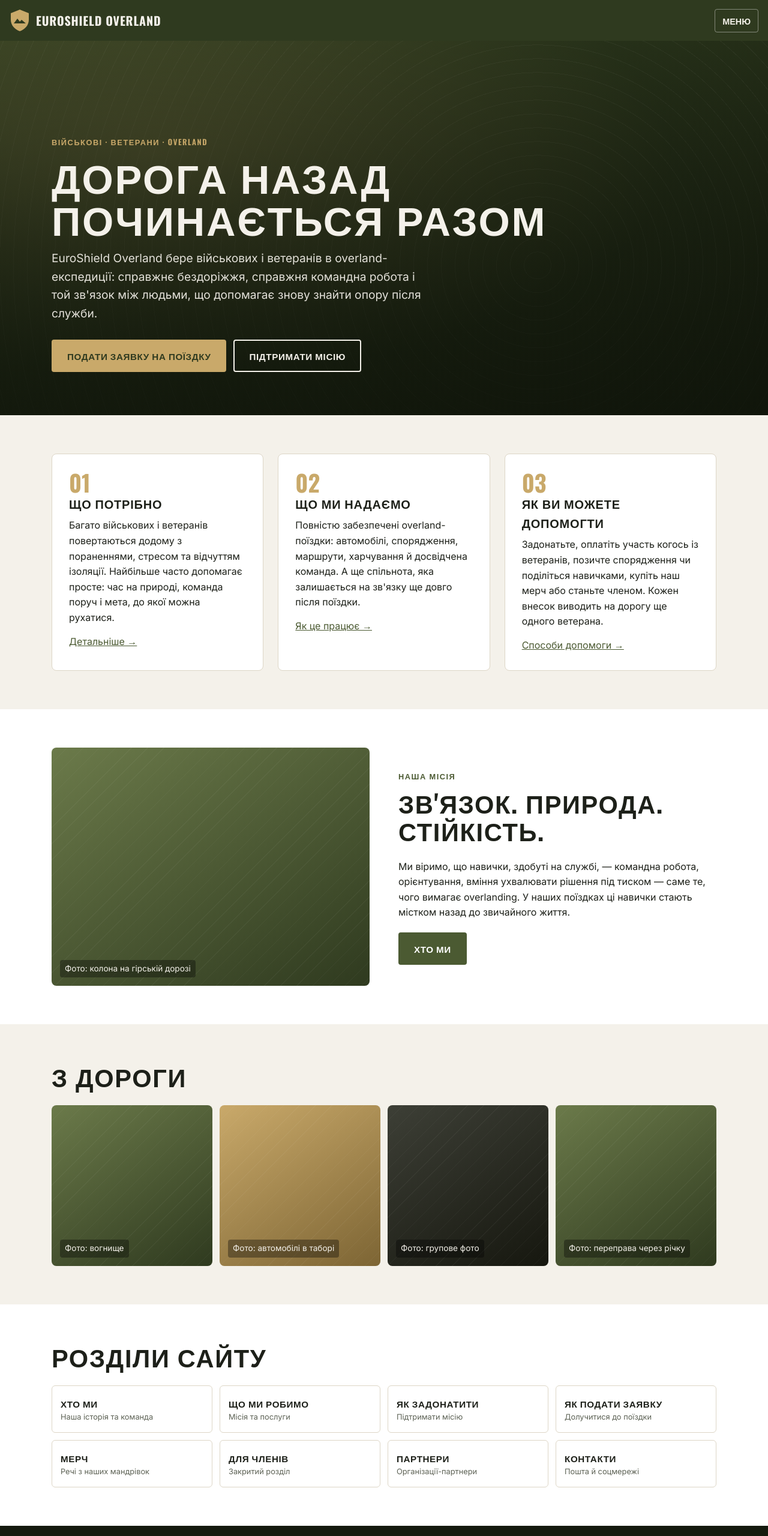
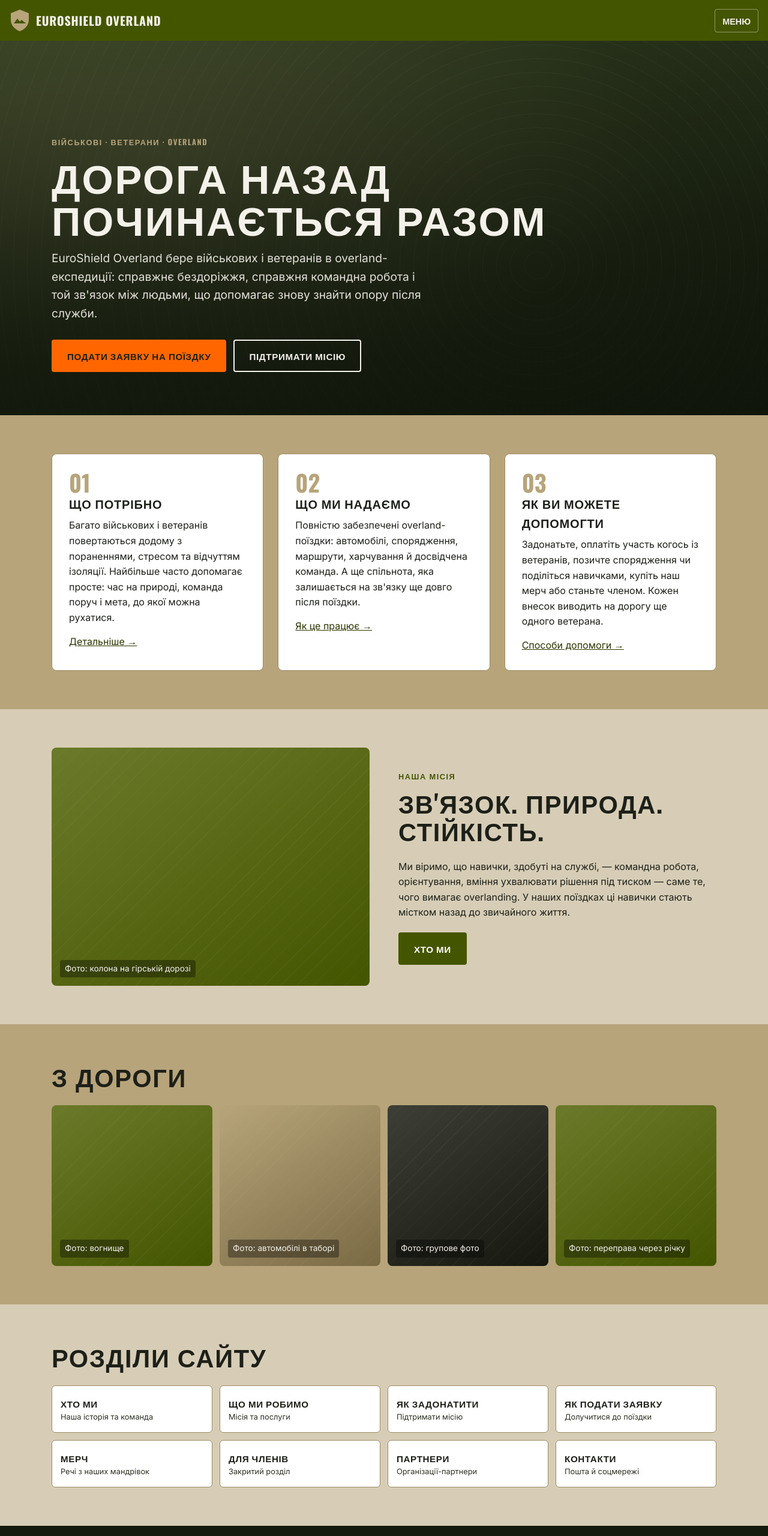
Before and after one commit to Gaspode3/euroshield-overland-site, a plain HTML site: page uk/index.html in a window 1280 px wide. Shown: the top 2560 px of the page at 60% size. Drawn offline with nearby package versions, Linux system fonts and the light colour scheme.

Commit message:
Apply official brand palette: olive, orange, white and desert tan background
Co-Authored-By: Claude Sonnet 5.5 <noreply@anthropic.com>
Claude-Session: https://claude.ai/code/session_01Bpx6PSsqd7xhWJgvbjn5Pk

```diff
--- a/uk/index.html
+++ b/uk/index.html
@@ -11,14 +11,18 @@
 <link href="https://fonts.googleapis.com/css2?family=Oswald:wght@500;600;700&family=Inter:wght@400;500;600&display=swap" rel="stylesheet">
 <style>
 :root{
-  --bg:#f4f1ea; --surface:#ffffff; --ink:#1d2019; --muted:#5d6255;
-  --olive:#4b5a32; --olive-dark:#2f3a1f; --sand:#c9a96a; --line:#ddd6c6;
+  /* Official brand colours */
+  --olive:#445500; --orange:#ff6600; --white:#ffffff; --tan:#b7a47a;
+  /* Derived: darker olive for text on orange/tan, light tan tint for alternate sections */
+  --olive-dark:#2c3600; --tan-light:#d7cdb6;
+  --bg:var(--tan); --surface:var(--white); --ink:#1d2019; --muted:#2e3224;
+  --sand:var(--tan); --line:#9c8b62;
   --hero-ink:#f4f1ea;
 }
 *{box-sizing:border-box;margin:0;padding:0}
 html{scroll-behavior:smooth}
 body{background:var(--bg);color:var(--ink);font:16px/1.6 Inter,system-ui,sans-serif}
-a{color:var(--olive)}
+a{color:var(--olive-dark)}
 img,video{max-width:100%;display:block}
 h1,h2,h3,.brand,.btn,nav a{font-family:Oswald,Impact,sans-serif;text-transform:uppercase;letter-spacing:.04em}
 h1{font-size:clamp(2.2rem,6vw,4.2rem);line-height:1.05}
@@ -28,21 +32,22 @@ p+p{margin-top:.9em}
 .wrap{max-width:1140px;margin:0 auto;padding:0 16px}
 
 /* Header */
-header{position:sticky;top:0;z-index:50;background:var(--olive-dark);color:var(--hero-ink)}
+header{position:sticky;top:0;z-index:50;background:var(--olive);color:var(--hero-ink)}
 .bar{display:flex;align-items:center;justify-content:space-between;gap:16px;height:68px}
 .brand{display:flex;align-items:center;gap:10px;color:inherit;text-decoration:none;font-size:1.25rem;font-weight:700;white-space:nowrap}
 .brand svg{flex:none}
 nav ul{display:flex;gap:2px;list-style:none;flex-wrap:nowrap;white-space:nowrap}
 nav a{color:var(--hero-ink);text-decoration:none;font-size:.84rem;padding:8px 7px;border-radius:4px;display:block}
 nav a:hover,nav a.active{background:rgba(255,255,255,.12)}
+nav a.active{box-shadow:inset 0 -3px 0 var(--orange)}
 nav a.lang{border:1px solid rgba(255,255,255,.35);font-weight:600}
-nav a.donate{background:var(--sand);color:var(--olive-dark);font-weight:600}
+nav a.donate{background:var(--orange);color:var(--ink);font-weight:600}
 .menu-btn{display:none;background:none;border:1px solid rgba(255,255,255,.4);color:inherit;border-radius:4px;padding:8px 12px;font:600 .9rem Oswald,sans-serif;text-transform:uppercase}
 header .bar{max-width:1440px}
 @media (max-width:480px){.brand{font-size:1rem;gap:8px}.brand svg{width:28px;height:32px}}
 @media (max-width:1439px){
   .menu-btn{display:block}
-  nav{position:absolute;top:68px;left:0;right:0;background:var(--olive-dark);display:none;padding:8px 16px 16px}
+  nav{position:absolute;top:68px;left:0;right:0;background:var(--olive);display:none;padding:8px 16px 16px}
   nav.open{display:block}
   nav ul{flex-direction:column}
 }
@@ -50,17 +55,17 @@ header .bar{max-width:1440px}
 /* Pages */
 .page{display:none}
 .page.active{display:block}
-.page-head{background:var(--olive-dark);color:var(--hero-ink);padding:64px 0 48px}
+.page-head{background:var(--olive);border-bottom:4px solid var(--orange);color:var(--hero-ink);padding:64px 0 48px}
 .page-head p{max-width:680px;opacity:.85;margin-top:.6em;font-size:1.1rem}
 section.block{padding:64px 0}
-section.alt{background:var(--surface)}
+section.alt{background:var(--tan-light)}
 
 /* Hero */
 .hero{position:relative;min-height:78vh;display:flex;align-items:flex-end;color:var(--hero-ink);overflow:hidden;background:#1b2212}
 .hero video{position:absolute;inset:0;width:100%;height:100%;object-fit:cover}
 .hero::after{content:"";position:absolute;inset:0;background:linear-gradient(180deg,rgba(15,20,10,.25),rgba(15,20,10,.82))}
 .hero .fallback{position:absolute;inset:0;background:
-  radial-gradient(ellipse at 20% 30%,rgba(201,169,106,.25),transparent 60%),
+  radial-gradient(ellipse at 20% 30%,rgba(183,164,122,.25),transparent 60%),
   repeating-radial-gradient(circle at 70% 60%,transparent 0 22px,rgba(244,241,234,.06) 22px 23px),
   linear-gradient(160deg,#3b4a26,#151b0e)}
 .hero .content{position:relative;z-index:2;padding:0 16px 72px;max-width:1140px;margin:0 auto;width:100%}
@@ -68,7 +73,7 @@ section.alt{background:var(--surface)}
 .tag{display:inline-block;font:600 .8rem Oswald,sans-serif;letter-spacing:.12em;text-transform:uppercase;color:var(--sand);margin-bottom:12px}
 
 .btn{display:inline-block;padding:13px 24px;border-radius:4px;text-decoration:none;font-weight:600;font-size:.95rem;border:2px solid transparent;cursor:pointer}
-.btn.primary{background:var(--sand);color:var(--olive-dark)}
+.btn.primary{background:var(--orange);color:var(--ink)}
 .btn.ghost{border-color:currentColor;color:inherit}
 .btn.dark{background:var(--olive);color:#fff}
 .btns{display:flex;gap:12px;flex-wrap:wrap}
@@ -86,10 +91,10 @@ section.alt{background:var(--surface)}
 
 /* Photo placeholders — replace with <img src="..."> */
 .ph{aspect-ratio:4/3;border-radius:8px;display:flex;align-items:flex-end;padding:14px;color:#f4f1ea;font-size:.85rem;
-  background:linear-gradient(150deg,#6b7a4a,#2f3a1f);position:relative;overflow:hidden}
+  background:linear-gradient(150deg,#6a7a2a,#445500);position:relative;overflow:hidden}
 .ph::before{content:"";position:absolute;inset:0;background:repeating-linear-gradient(135deg,transparent 0 18px,rgba(255,255,255,.04) 18px 19px)}
 .ph span{position:relative;background:rgba(0,0,0,.35);padding:4px 8px;border-radius:4px}
-.ph.sand{background:linear-gradient(150deg,#c9a96a,#7d6534)}
+.ph.sand{background:linear-gradient(150deg,#b7a47a,#7a6a44)}
 .ph.dark{background:linear-gradient(150deg,#3d3f36,#16170f)}
 .gallery{display:grid;grid-template-columns:repeat(4,1fr);gap:12px}
 .gallery .ph{aspect-ratio:1}
@@ -135,7 +140,7 @@ input{font:inherit;padding:12px 14px;border:1px solid var(--line);border-radius:
 .form{display:grid;gap:18px;width:100%;max-width:520px;margin-top:20px}
 .form label,.form legend{display:block;font:600 .85rem Oswald,sans-serif;text-transform:uppercase;letter-spacing:.06em;margin-bottom:6px}
 .form label small,.form legend small{font:400 .8rem Inter,sans-serif;text-transform:none;letter-spacing:0;color:var(--muted)}
-.form input,.form select,.form textarea{font:inherit;padding:12px 14px;border:1px solid var(--line);border-radius:4px;width:100%;max-width:none;background:var(--bg);color:var(--ink)}
+.form input,.form select,.form textarea{font:inherit;padding:12px 14px;border:1px solid var(--line);border-radius:4px;width:100%;max-width:none;background:var(--white);color:var(--ink)}
 .form select{appearance:none;background-image:linear-gradient(45deg,transparent 50%,var(--muted) 50%),linear-gradient(135deg,var(--muted) 50%,transparent 50%);
   background-position:calc(100% - 20px) 50%,calc(100% - 14px) 50%;background-size:6px 6px;background-repeat:no-repeat;padding-right:40px}
 .form textarea{min-height:140px;resize:vertical}
@@ -162,7 +167,7 @@ footer h4{font:600 .9rem Oswald,sans-serif;text-transform:uppercase;letter-spaci
 <header>
   <div class="wrap bar">
     <a class="brand" href="#home">
-      <svg width="34" height="38" viewBox="0 0 34 38" aria-hidden="true"><path d="M17 1 32 7v11c0 9-6.5 16-15 19C8.5 34 2 27 2 18V7z" fill="#c9a96a"/><path d="M7 24l6-8 4 5 3-3 7 6z" fill="#2f3a1f"/></svg>
+      <svg width="34" height="38" viewBox="0 0 34 38" aria-hidden="true"><path d="M17 1 32 7v11c0 9-6.5 16-15 19C8.5 34 2 27 2 18V7z" fill="#b7a47a"/><path d="M7 24l6-8 4 5 3-3 7 6z" fill="#445500"/></svg>
       EuroShield Overland
     </a>
     <button class="menu-btn" aria-expanded="false" aria-controls="nav">Меню</button>
```
Also changed, not shown: index.html (+19 -14 lines), 1 other file.
